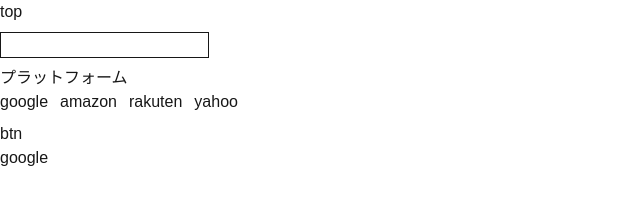
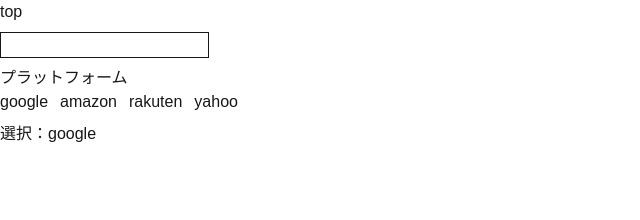
Before and after one commit to OhmuraYuta/kwus, a Next.js app in the folder my-app/: page /click in a window 1280 px wide. Shown: the top 220 px of the page, without its empty margins (0-640 px from the left). Built offline with nearby package versions, Linux system fonts and the light colour scheme.

Commit message:
fix: ボタン削除

```diff
--- a/my-app/src/components/ClickableSuggests.tsx
+++ b/my-app/src/components/ClickableSuggests.tsx
@@ -14,8 +14,7 @@
 
   return (
     <div>
-      <button >btn</button>
-      <p>{platform}</p>
+      <p>選択：{platform}</p>
       <ul>
         {suggests.map((suggest, index) => (
           <li key={index}>
```
